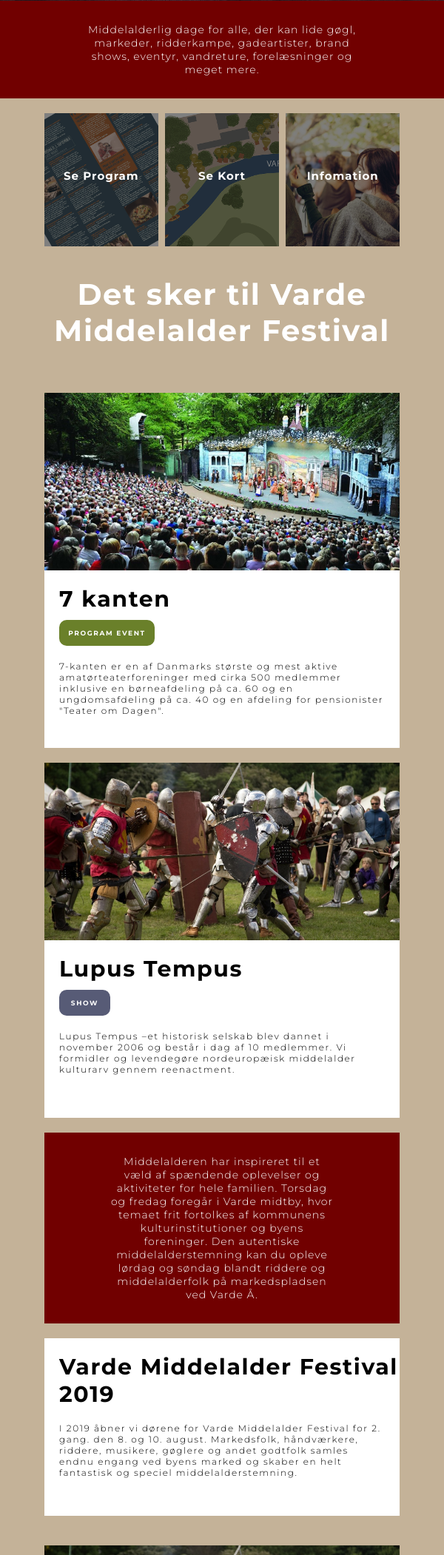
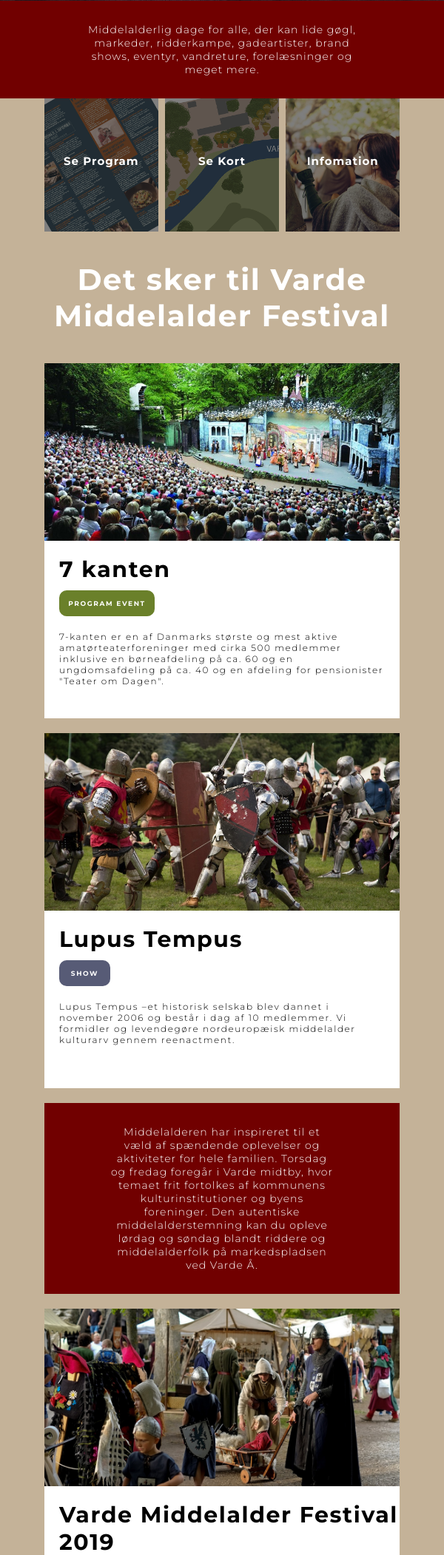
Before and after one commit to lagfoss/eksamensprojekt, a PHP site: page / in a window 600 px wide. Shown: the part 439-2541 px from the top of the page at 74% size. Run offline with PHP 8.4, Linux system fonts and the light colour scheme.

Commit message:
mere CRAP på Seo tekster

```diff
--- a/assets/css/styles.css
+++ b/assets/css/styles.css
@@ -406,9 +406,13 @@ section{
  }
  .event_right1{order: 1;
  }
- .event_left2{ order: 3;
+ .event_left2{order: 3;
  }
  .event_right2{order: 4;
+ }
+ .seo_om_vmf{order: 6;
+ }
+ .seo_om_vmf2{order: 5;
  }
  .info{
    margin-left: 1%;
@@ -416,7 +420,6 @@ section{
  .event_left2{margin-top: 20px;}
  .seo_om_vmf,.seo_om_vmf2{
    width: 100%;
-   height: 240px;
    min-height: 220px;}
 }
 
@@ -425,7 +428,6 @@ section{
 @media only screen and (min-width: 400.01px) and (max-width: 720px) {
 
   .indhold{
-    padding-top: 20px;
     display: flex;
     flex-wrap: wrap;
     width: 80%;
@@ -435,7 +437,6 @@ section{
   .kort,
   .info{
     width: 32%;
-
     height: 180px;
     max-height: 180px;
  }
@@ -455,6 +456,10 @@ section{
  }
  .event_right2{order: 4;
  }
+ .seo_om_vmf{order: 6;
+ }
+ .seo_om_vmf2{order: 5;
+ }
  .info{
    margin-left: 2%;
  }
@@ -463,7 +468,7 @@ section{
  }
  .event_left2{margin-top: 20px;}
 
- .seo_om_vmf,.seo_om_vmf{
+ .seo_om_vmf,.seo_om_vmf2{
    width: 100%;
    height: 240px;
    min-height: 220px;}
--- a/index.html
+++ b/index.html
@@ -121,22 +121,6 @@ Vi formidler og levendegøre nordeuropæisk middelalder kulturarv gennem reenact
 
   <div class="space"></div>
 
-      <!-- Seo 2 -->
-        <div class="event_left2">
-
-
-        </div>
-        <div class="event_right2">
-
-          <div class="event_kasse2">
-            Lupus Tempus
-            <div class="rcorners2">
-              SHOW
-                </div>
-                    <p>Lupus Tempus –et historisk selskab blev dannet i november 2006 og består i dag af 10 medlemmer.
-  Vi formidler og levendegøre nordeuropæisk middelalder kulturarv gennem reenactment.</p>
-            </div>
-        </div> <!-- Seo 2 Slut -->
 
   </div>
 
```
